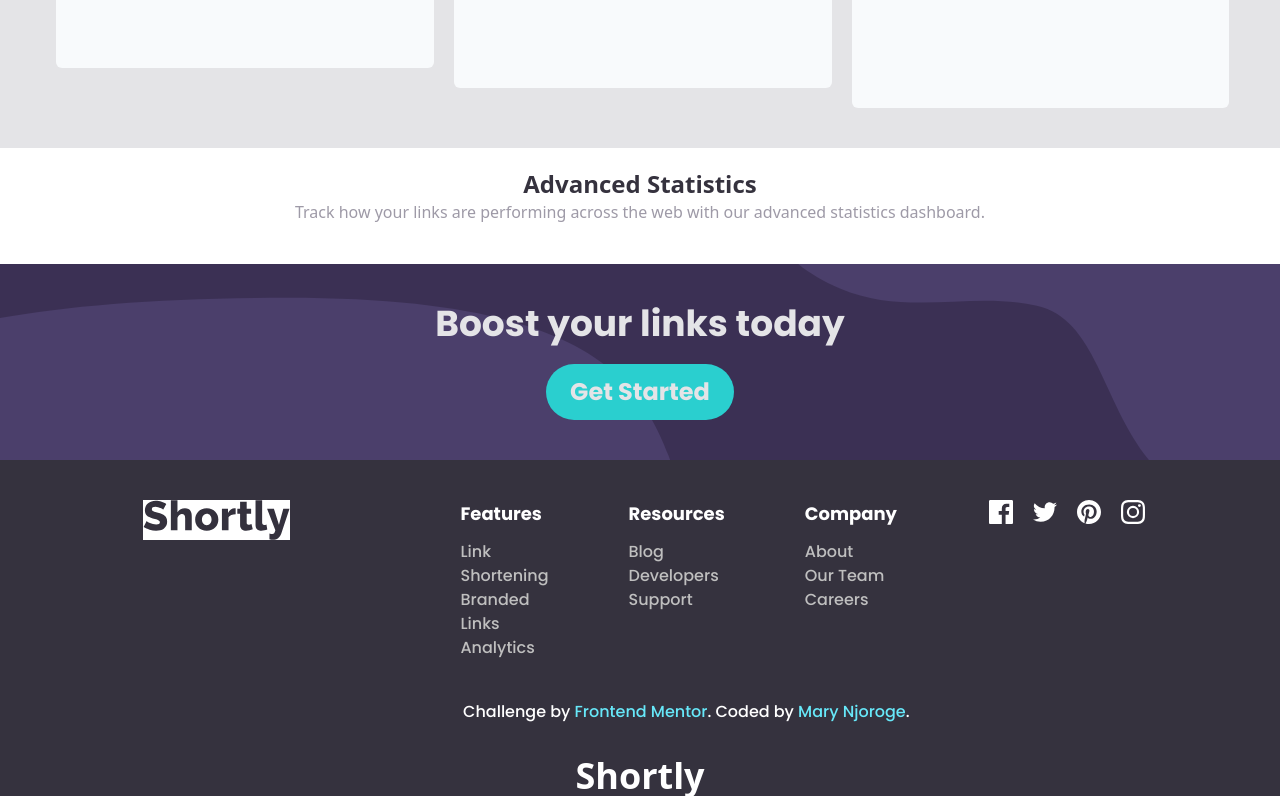
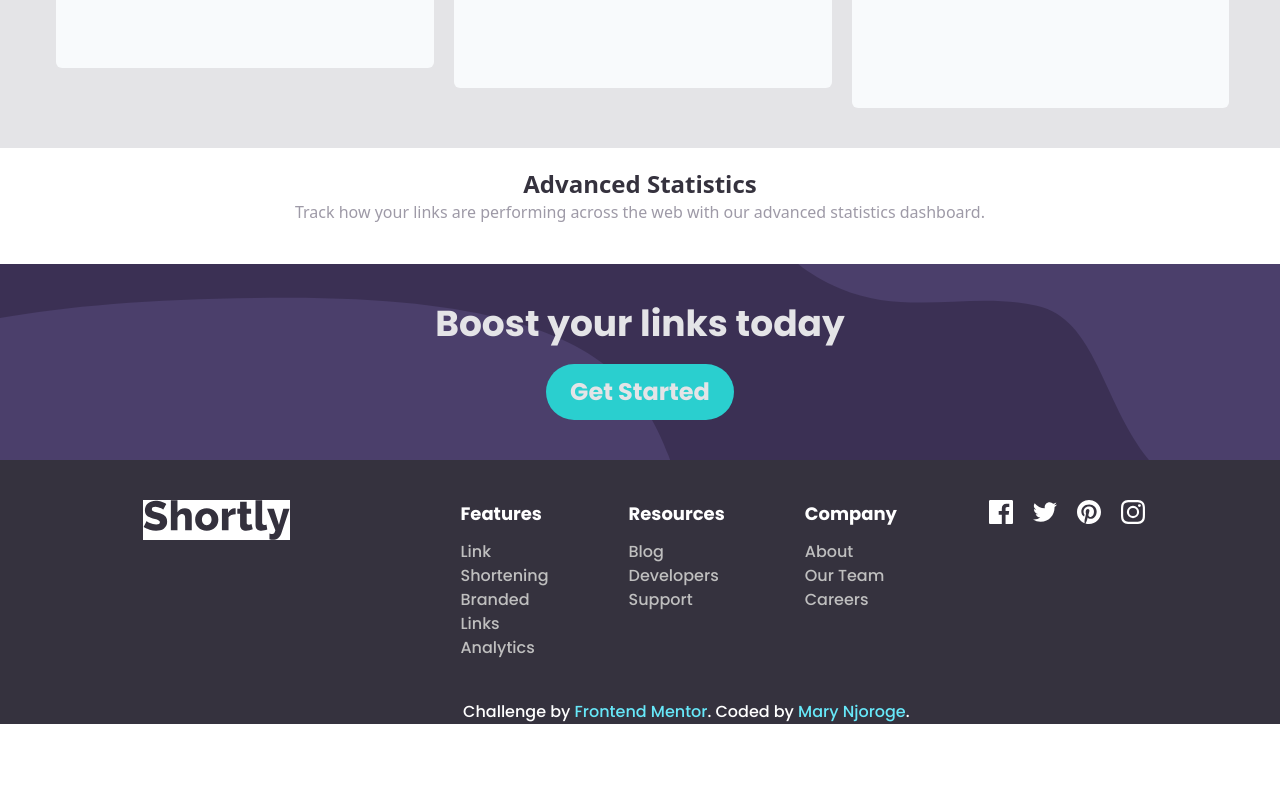
Before and after one commit to Maryahcee/URL-shortening-Api, a Vue app: page / in a window 1280 px wide. Shown: the part 1278-2078 px from the top of the page. After the commit the page ends 2002 px from the top, so only its background shows below. Built offline with nearby package versions, Linux system fonts and the light colour scheme; what vue-clipboard2 would draw is missing.

Commit message:
Add read me file

```diff
--- a/src/components/Footer.vue
+++ b/src/components/Footer.vue
@@ -102,7 +102,7 @@
     </div>
   </footer>
   <!--Mobile Footer-->
-  <div class="bg-very-dark-blue text-white">
+  <div class="bg-very-dark-blue text-white md:hidden">
     <!--Mobile footer logo-->
     <div class="card flex justify-center mt-8 w-full">
       <h1 class="text-white font-extrabold text-4xl">Shortly</h1>
```
Also changed, not shown: src/assets/images/Screenshot.png (added), 1 other file (tests, documents, lock files or other folders).
